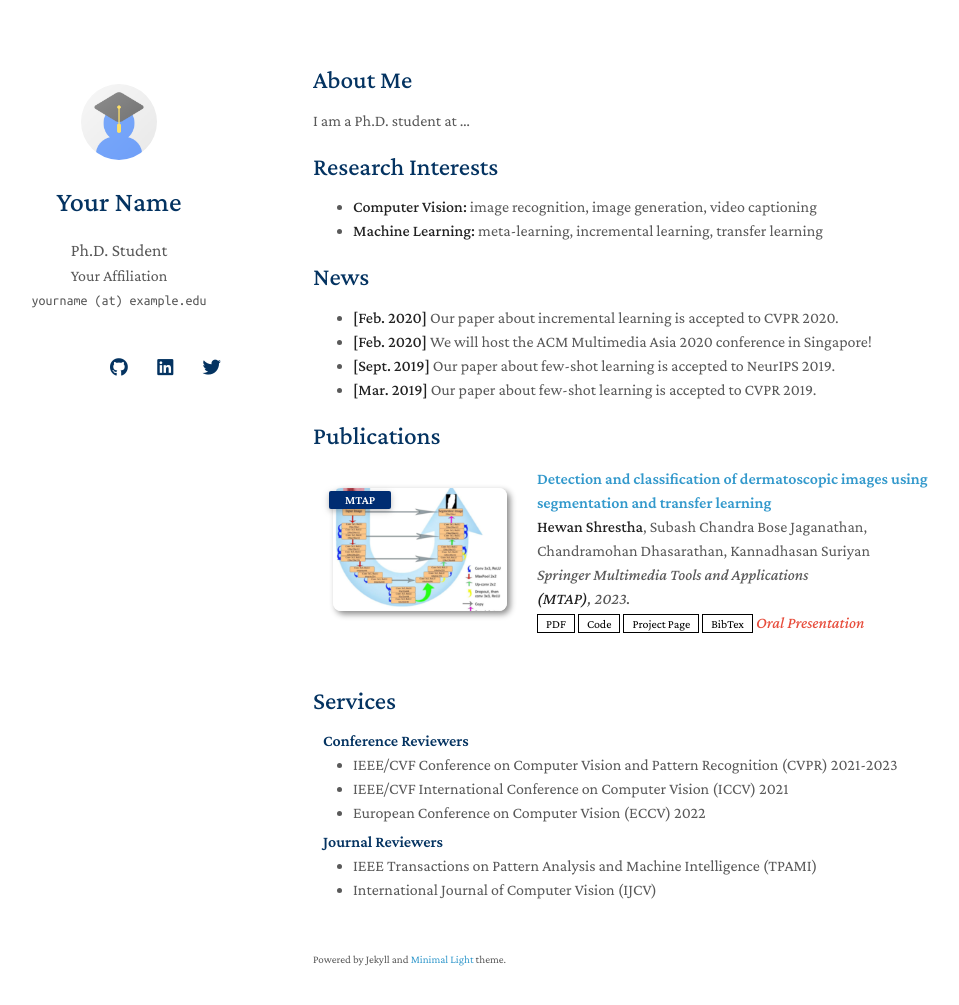
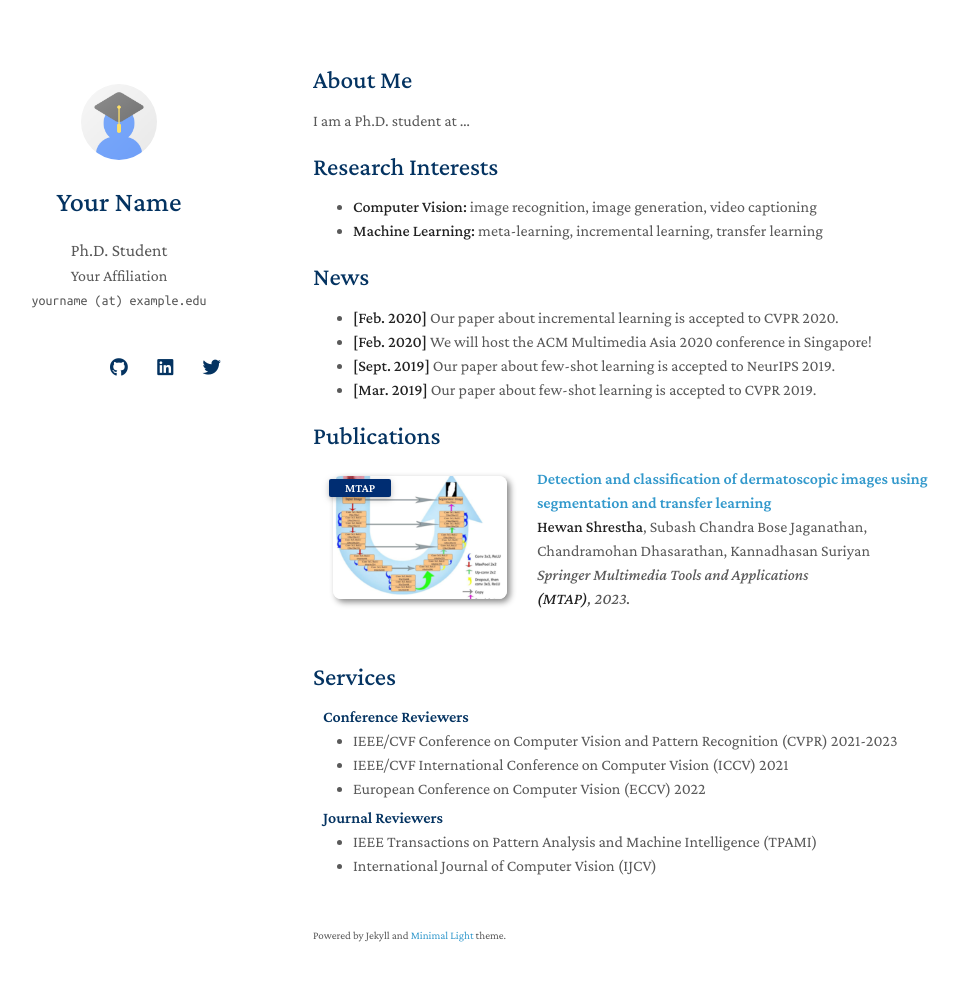
Before and after one commit to hewanshrestha/hewanshrestha.github.io, a Jekyll site: the page built from index.md, in a window 1280 px wide and 1040 px high. Shown: the top 1005 px of the window, without its empty margins (157-1116 px from the left). Built offline with Jekyll 4.4.1, drawn with Linux system fonts in a browser that asks for light colours; nearby versions of some CDN libraries; a style sheet for code colours, icons or effects is not loaded; our own code applies the rules of GitHub Pages for plain Markdown files.

Commit message:
Update publications.md

```diff
--- a/_includes/publications.md
+++ b/_includes/publications.md
@@ -14,15 +14,9 @@
   <div class="col-sm-9" style="position: relative;padding-right: 15px;padding-left: 20px;">
     <div class="title"><a href="https://arxiv.org/pdf/2002.10211.pdf">Detection and classification of dermatoscopic images using segmentation and transfer learning</a></div>
     <div class="author"><strong>Hewan Shrestha</strong>, Subash Chandra Bose Jaganathan, Chandramohan Dhasarathan, Kannadhasan Suriyan</div>
+    <div class="periodical"><em>Springer Multimedia Tools and Applications <br> <strong>(MTAP)</strong>, 2023.</em></div>
 
-    <div class="periodical"><em>Springer Multimedia Tools and Applications <br> <strong>(MTAP)</strong>, 2023.</em></div>
-    <div class="links">
-      <a href="https://arxiv.org/pdf/2002.10211.pdf" class="btn btn-sm z-depth-0" role="button" target="_blank" style="font-size:12px;">PDF</a>
-      <a href="https://github.com/yaoyao-liu/mnemonics" class="btn btn-sm z-depth-0" role="button" target="_blank" style="font-size:12px;">Code</a>
-      <a href="https://class-il.mpi-inf.mpg.de/mnemonics/" class="btn btn-sm z-depth-0" role="button" target="_blank" style="font-size:12px;">Project Page</a>
-      <a href="https://dblp.uni-trier.de/rec/conf/cvpr/LiuSLSS20.html?view=bibtex" class="btn btn-sm z-depth-0" role="button" target="_blank" style="font-size:12px;">BibTex</a>
-      <strong><i style="color:#e74d3c">Oral Presentation</i></strong>
-    </div>
+
   </div>
 </div>
 </li>
```
